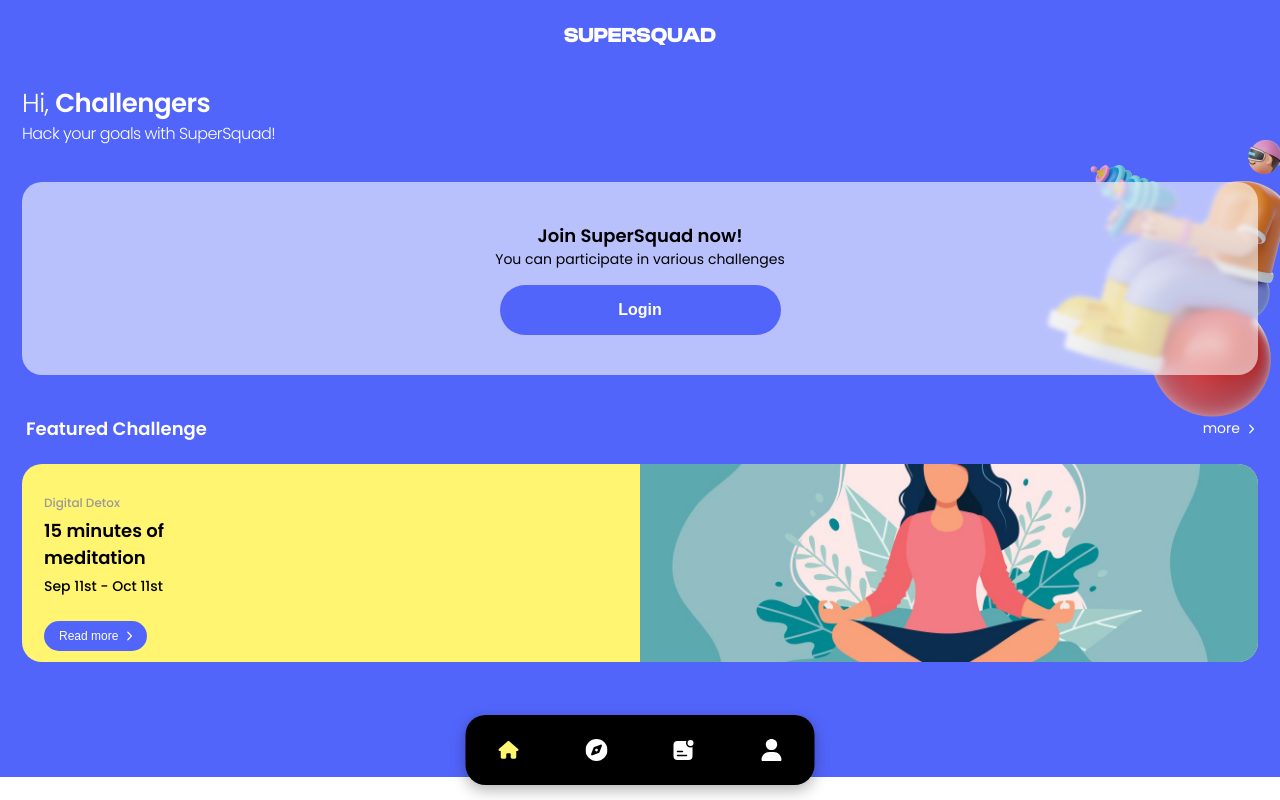
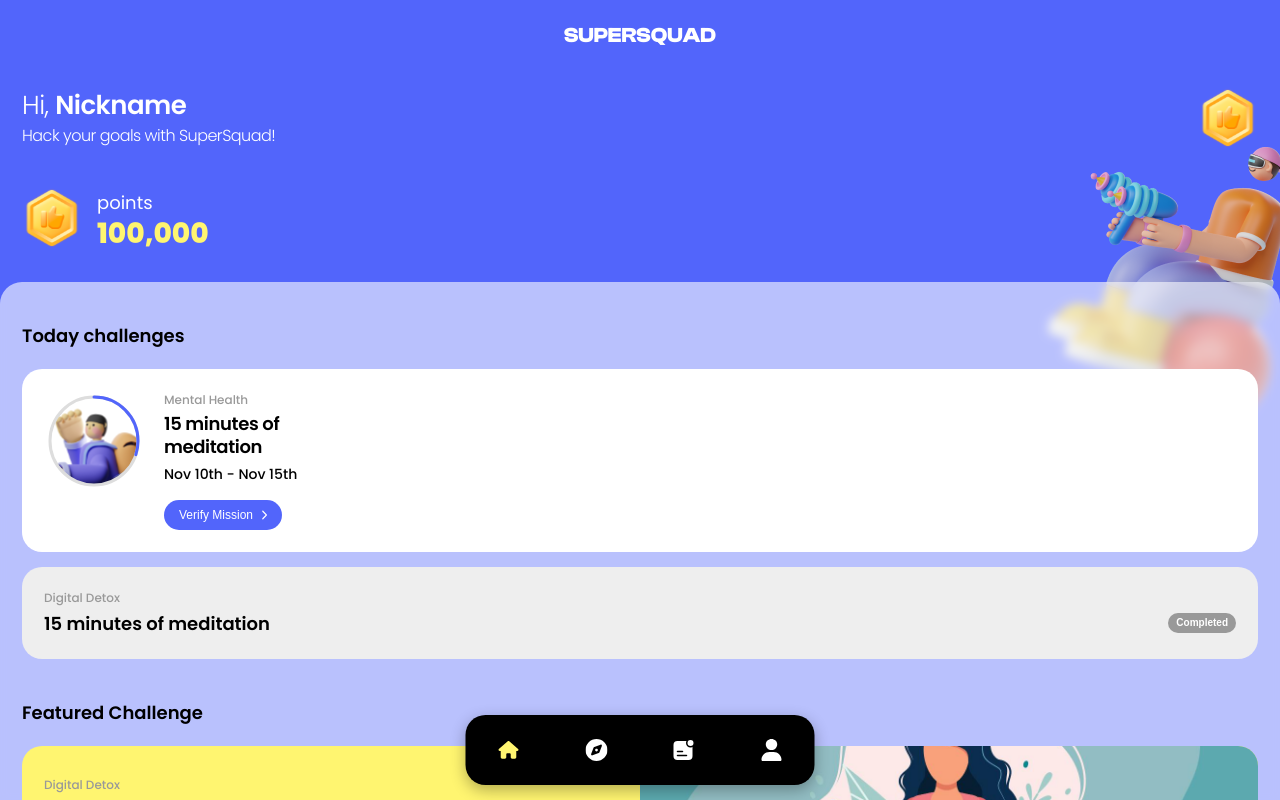
Before and after one commit to supersquad-challenge/proto.v2, a Next.js app in the folder proto.v2-client/: page /home in a window 1280 px wide. Built offline with nearby package versions, Linux system fonts and the light colour scheme.

Commit message:
Add: Home page after login

```diff
--- a/proto.v2-client/src/app/home/page.tsx
+++ b/proto.v2-client/src/app/home/page.tsx
@@ -6,10 +6,26 @@
 import LoginBlock from "@/components/common/home/LoginBlock";
 import Image from "next/image";
 import ExtendedChallengeHeader from "@/components/common/home/ExtendedChallengeHeader";
+import BadgePointPannel from "@/components/common/home/BadgePointPannel";
+import ChallengeHeader from "@/components/common/home/ChallengeHeader";
+import { useQuery } from "react-query";
+import { usePathname, useSearchParams } from "next/navigation";
+import { getAllChallengesByUserId } from "@/lib/api/querys/myChallenge/getAllChallengesByUserId";
+import { USERID } from "@/lib/api/testdata";
+import MyChallengeBlock from "@/components/common/MyChallengeBlock";
+import CompletedChallengeBlock from "@/components/common/home/CompletedChallengeBlock";
+import { useCallback, useEffect, useRef, useState } from "react";
 
 const Home = () => {
+  // return <Home_BeforeLogin />;
+  return <Home_AfterLogin />;
+};
+export default Home;
+
+const Home_BeforeLogin = () => {
   return (
-    <Container>
+    <>
+      <Container $isLogin={true}>
         <BackgroundImage
           src="/asset/Saly-36.png"
           width={271}
@@ -17,39 +33,188 @@
           alt="background image"
           priority={true}
         />
-      <WelcomeMessage />
-      <Home_BeforeLogin />
-    </Container>
-  );
-};
-export default Home;
-
-const Home_BeforeLogin = () => {
-  return (
-    <>
+        <TopContainer>
+          <WelcomeMessage isLogin={false} />
           <LoginBlock />
           <ExtendedChallengeHeader
             challengeHeader="Featured Challenge"
             margin="40px 0 0 0"
           />
           <FeaturedChallengeBlock margin="22px 0 0 0" />
+        </TopContainer>
+      </Container>
     </>
   );
 };
 
-const Container = styled.main`
+const Home_AfterLogin = () => {
+  // variables //
+  const pathname = usePathname();
+  const searchParams = useSearchParams();
+  const [isSrcolled, setIsScrolled] = useState(false);
+  const [isBlurred, setIsBlurred] = useState(false);
+  const wrapperRef = useRef<HTMLDivElement>(null);
+
+  // // API //
+  // const { data, error, isLoading } = useQuery(
+  //   ["all MyChallenges", searchParams.get("status")],
+  //   async () => {
+  //     const status = searchParams.get("status") ?? "";
+  //     const queryString = new URLSearchParams({ status }).toString();
+  //     const res = await getAllChallengesByUserId({
+  //       userId: USERID,
+  //       queryString,
+  //     });
+  //     const challenges = res.userChallengeInfo.allUserChallengeInfo;
+  //     return challenges;
+  //   },
+  //   {
+  //     staleTime: 5000,
+  //     cacheTime: 60 * 60 * 1000,
+  //   }
+  // );
+
+  const handleScroll = useCallback(() => {
+    if (wrapperRef.current) {
+      const isAtTop = wrapperRef.current.scrollTop === 0;
+      setIsScrolled(!isAtTop); // 최상단이 아니면 true, 최상단이면 false
+      setIsBlurred(wrapperRef.current.scrollTop > 0);
+    }
+  }, []);
+
+  // 브라우저 높이 값에 맞게 ChallengesContainer 값 가변 적용
+  const [windowHeight, setWindowHeight] = useState(844);
+
+  useEffect(() => {
+    // 브라우저 환경에서만 실행
+    if (typeof window !== "undefined") {
+      setWindowHeight(window.innerHeight);
+
+      const handleResize = () => {
+        setWindowHeight(window.innerHeight);
+      };
+
+      window.addEventListener("resize", handleResize);
+
+      // 컴포넌트가 언마운트될 때 이벤트 리스너 제거
+      return () => {
+        window.removeEventListener("resize", handleResize);
+      };
+    }
+  }, [windowHeight]);
+
+  return (
+    <>
+      <Container $isLogin={true}>
+        <BackgroundImage
+          src="/asset/Saly-36.png"
+          width={271}
+          height={340}
+          alt="background image"
+          priority={true}
+        />
+
+        <TopContainer>
+          <WelcomeMessage isLogin={true} />
+          {!isSrcolled && <BadgePointPannel />}
+        </TopContainer>
+
+        <ChallengesContainer $isScrolled={isSrcolled}>
+          <ChallengesWrapper
+            style={{ height: `${windowHeight - 184}px` }}
+            ref={wrapperRef}
+            onScroll={handleScroll}
+          >
+            {isBlurred && <BlurOverlay />}
+            <ChallengeHeader
+              $fontColor={colors.black}
+              style={{ marginBottom: "20px" }}
+            >
+              Today challenges
+            </ChallengeHeader>
+            <MyChallengeBlock
+              successRate={30}
+              thumbnailUrl="/asset/Saly-15.svg"
+              category="Mental Health"
+              name="15 minutes of meditation"
+              challengeStartAt="2023-11-10-17:51:56"
+              challengeEndAt="2023-11-15-17:51:56"
+              status="ongoing"
+              isPhotoUploadedToday={false}
+              onClickHandler={() => {}}
+            />
+
+            <CompletedChallengeBlock />
+
+            <ChallengeHeader
+              $fontColor={colors.black}
+              style={{ margin: "40px 0 0 0" }}
+            >
+              Featured Challenge
+            </ChallengeHeader>
+            <FeaturedChallengeBlock margin="20px 0 0 0" />
+          </ChallengesWrapper>
+        </ChallengesContainer>
+      </Container>
+    </>
+  );
+};
+
+const Container = styled.main<{ $isLogin: boolean }>`
   width: 100%;
   height: auto;
+  padding: ${(props) => !props.$isLogin && "0 0 30px 0"};
   background-color: ${colors.primary};
-
-  padding: 0 22px 30px 22px;
-  box-sizing: border-box;
-  overflow: auto;
   position: relative;
 `;
 
+const TopContainer = styled.section`
+  width: 100%;
+  height: auto;
+
+  padding: 0 22px;
+  box-sizing: border-box;
+  overflow: auto;
+
+  position: fixed;
+  top: 70px;
+`;
+
 const BackgroundImage = styled(Image)`
-  position: absolute;
-  top: 35px;
+  position: fixed;
+  top: 110px;
   right: 0px;
 `;
+
+const ChallengesContainer = styled.section<{ $isScrolled: boolean }>`
+  width: 100%;
+  height: auto;
+  box-sizing: border-box;
+  overflow: hidden;
+
+  margin-top: ${(props) => (props.$isScrolled ? "114px" : "214px")};
+  transition: margin-top 0.3s ease-in-out; // 부드러운 전환 효과
+
+  border-radius: 22px 22px 0px 0px;
+  background: rgba(255, 255, 255, 0.6);
+  backdrop-filter: blur(5px);
+`;
+
+const ChallengesWrapper = styled.div`
+  width: 100%;
+  /* height: auto; */
+  padding: 40px 22px 115px 22px;
+  box-sizing: border-box;
+  overflow: auto;
+`;
+
+const BlurOverlay = styled.div`
+  position: absolute;
+  top: 0;
+  left: 0;
+  right: 0;
+  height: 50px; // 조정 가능
+  background: rgba(255, 255, 255, 0.5);
+  filter: blur(30px);
+  pointer-events: none; // 마우스 이벤트 방지
+`;
--- a/proto.v2-client/src/components/common/home/BadgePointPannel.tsx
+++ b/proto.v2-client/src/components/common/home/BadgePointPannel.tsx
@@ -32,8 +32,8 @@
 
   display: flex;
 
-  /////
-  margin-top: 10px;
+  /* margin-top: 118px; */
+  margin-top: 40px;
 `;
 
 const BadgeImage = styled.img`
@@ -47,5 +47,5 @@
   font-size: 28px;
   font-weight: 800;
 
-  margin-top: 10px;
+  margin-top: -3px;
 `;
--- a/proto.v2-client/src/components/common/home/CompletedChallengeBlock.tsx
+++ b/proto.v2-client/src/components/common/home/CompletedChallengeBlock.tsx
@@ -35,7 +35,7 @@
   width: 100%;
 
   ///////////
-  margin-top: 10px;
+  margin-top: 15px;
 `;
 
 const Catergory = styled.div`
--- a/proto.v2-client/src/components/common/home/LoginBlock.tsx
+++ b/proto.v2-client/src/components/common/home/LoginBlock.tsx
@@ -1,8 +1,10 @@
 import LongBlueButton from "@/components/base/Button/LongBlueButton";
 import colors from "@/styles/color";
+import { useRouter } from "next/navigation";
 import styled from "styled-components";
 
 const LoginBlock = () => {
+  const router = useRouter();
   return (
     <BlockWrapper>
       <Wrapper>
@@ -11,7 +13,7 @@
         <LongBlueButton
           margin="15px 0 0 0"
           title="Login"
-          onClickHandler={() => {}}
+          onClickHandler={() => router.push("/flow/login")}
         />
       </Wrapper>
     </BlockWrapper>
--- a/proto.v2-client/src/components/common/home/WelcomeMessage.tsx
+++ b/proto.v2-client/src/components/common/home/WelcomeMessage.tsx
@@ -2,11 +2,11 @@
 import styled from "styled-components";
 
 type Props = {
-  fontSize: number;
+  isLogin: boolean;
 };
 
-const WelcomeMessage = () => {
-  return <BeforeLogin />;
+const WelcomeMessage = ({ isLogin }: Props) => {
+  return isLogin ? <AfterLogin /> : <BeforeLogin />;
 };
 
 export default WelcomeMessage;
@@ -43,17 +43,19 @@
 };
 
 const Container = styled.div`
-  width: auto;
+  width: 100%;
   height: auto;
 
   box-sizing: border-box;
 
   display: flex;
   justify-content: space-between;
-  margin-top: 22px;
+
+  background-color: ${colors.primary};
+  padding-top: 22px;
 `;
 
-const Greetings = styled.div<Props>`
+const Greetings = styled.div<{ fontSize: number }>`
   color: ${colors.white};
   font-size: ${(props) => `${props.fontSize}px`};
   font-weight: 300;
--- a/proto.v2-client/src/layout/Footer.tsx
+++ b/proto.v2-client/src/layout/Footer.tsx
@@ -37,7 +37,8 @@
       activeModal == "congrats_otherChallenges" ||
       activeModal == "congrats_status" ||
       activeModal == "nowYouAreIn" ||
-      activeModal == "snapYourScale"
+      activeModal == "snapYourScale" ||
+      pathname == "/flow/login"
     ) {
       return false;
     }
--- a/proto.v2-client/src/layout/Layout.tsx
+++ b/proto.v2-client/src/layout/Layout.tsx
@@ -27,7 +27,8 @@
       activeModal == "congrats_otherChallenges" ||
       activeModal == "congrats_status" ||
       activeModal == "nowYouAreIn" ||
-      activeModal == "snapYourScale"
+      activeModal == "snapYourScale" ||
+      pathname == "/home"
     ) {
       return false;
     }
```
Lines whose indentation alone changed are shown as unchanged.
